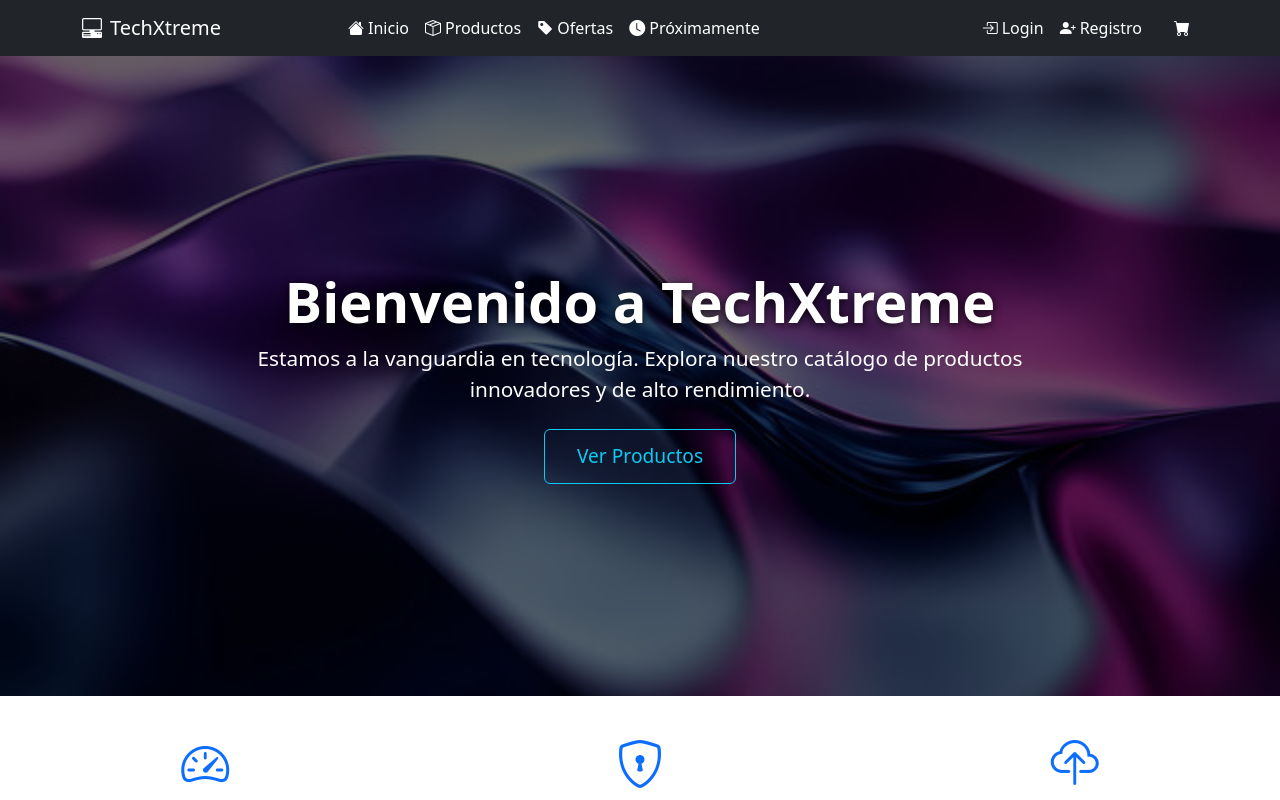
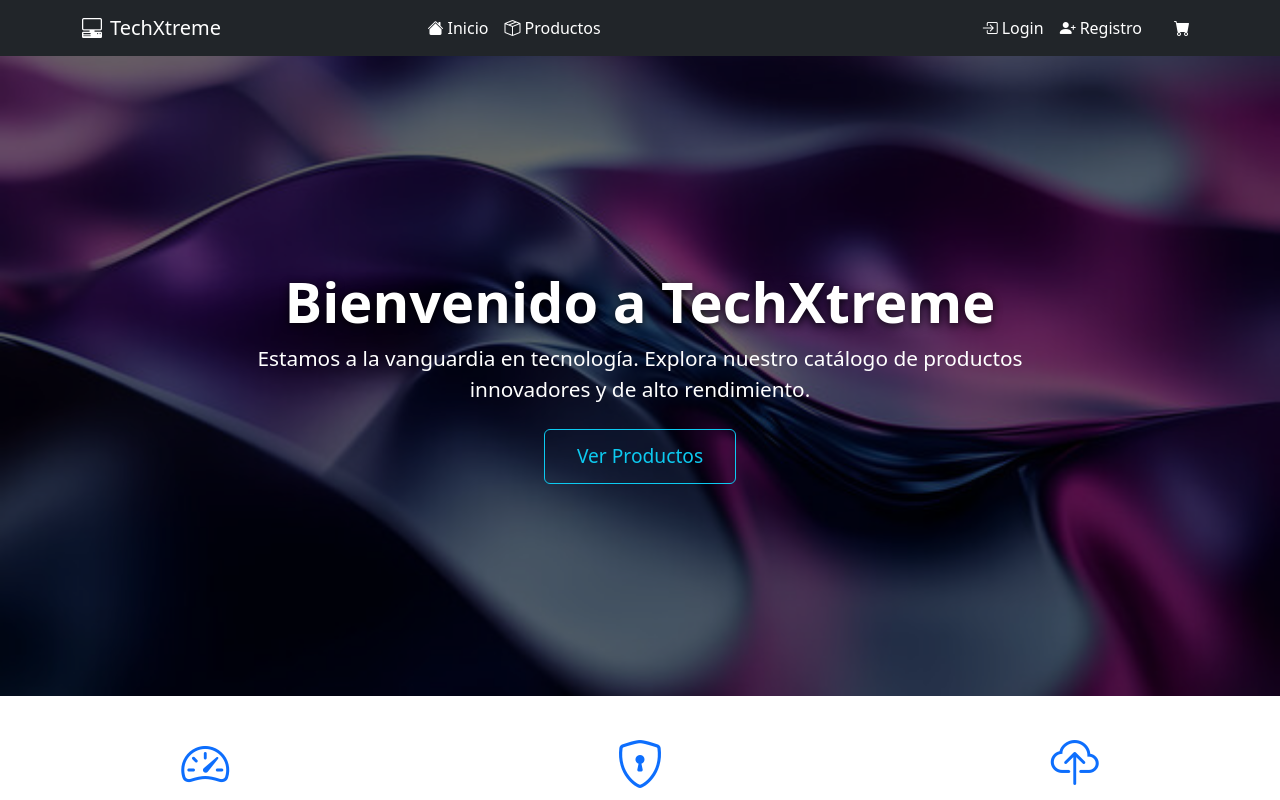
Before and after one commit to dannyespe1/proyecto_web, a React (Create React App) app in the folder client/: page / in a window 1280 px wide. Shown: the top 800 px of the page. Built offline with nearby package versions, Linux system fonts and the light colour scheme; no server answers.

Commit message:
correcion navabar

```diff
--- a/client/src/components/NavBar.jsx
+++ b/client/src/components/NavBar.jsx
@@ -94,8 +94,6 @@ export default function NavBar() {
             {[
               { to: '/', label: 'Inicio', icon: 'house-fill' },
               { to: '/productos', label: 'Productos', icon: 'box-seam' },
-              { to: '/ofertas', label: 'Ofertas', icon: 'tag-fill' },
-              { to: '/proximamente', label: 'Próximamente', icon: 'clock-fill' },
             ].map(({ to, label, icon }) => (
               <li className="nav-item" key={to}>
                 <NavLink
```
